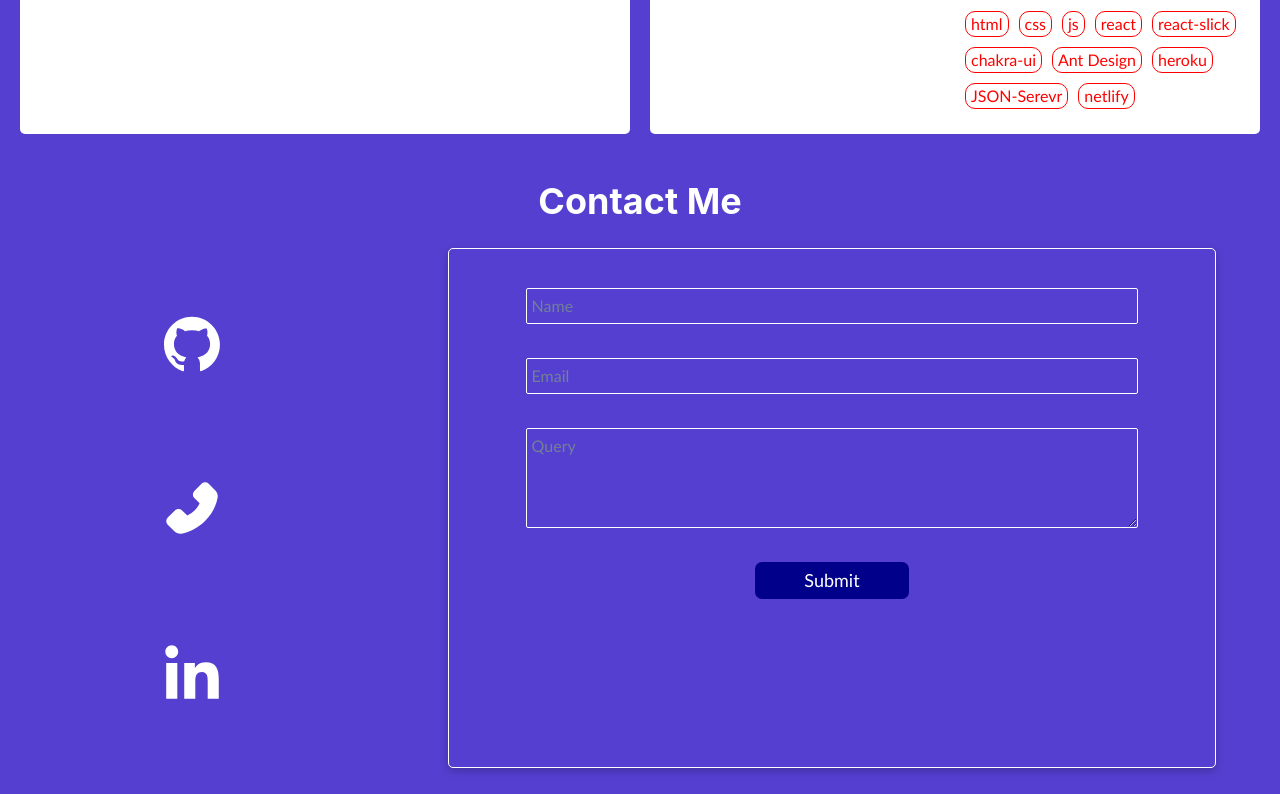
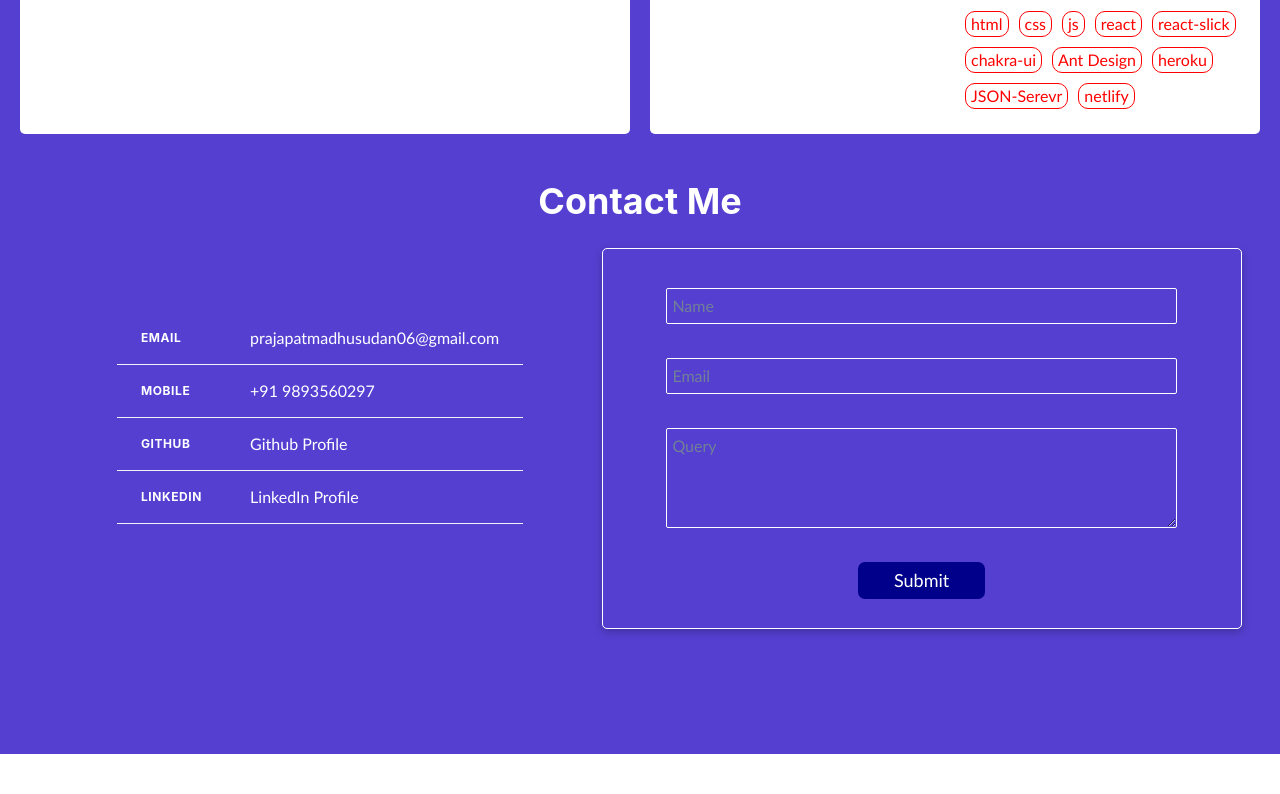
Before and after one commit to Madhusudan0906/Madhusudan0906.github.io, a React (Create React App) app: page / in a window 1280 px wide. Shown: the part 4067-4861 px from the top of the page. After the commit the page ends 4821 px from the top, so only its background shows below. Built offline with nearby package versions, Linux system fonts and the light colour scheme.

Commit message:
changes in contact section

```diff
--- a/src/components/Contact/Contact.jsx
+++ b/src/components/Contact/Contact.jsx
@@ -1,30 +1,95 @@
-import { Heading, useMediaQuery } from "@chakra-ui/react";
-import {AiFillGithub,AiFillPhone} from "react-icons/ai";
-import {GrLinkedinOption} from "react-icons/gr";
-import styles from "./Contact.module.css"
-export default function Contact(){
+import { Box, Heading, Table, Td, Th, Tr, useMediaQuery } from "@chakra-ui/react";
+import { AiFillGithub, AiFillPhone } from "react-icons/ai";
+import { GrLinkedinOption } from "react-icons/gr";
+import styles from "./Contact.module.css";
+export default function Contact() {
     const [isLargerThan426] = useMediaQuery("(min-width: 426px)");
+    const [isLargerThan768] = useMediaQuery("(min-width: 769px)");
     return (
         <div className={styles.main}>
             <Heading>Contact Me</Heading>
-            <div className={isLargerThan426?styles.contact:styles.contactsm}>
-            <div className={isLargerThan426?styles.cicon:styles.ciconsm}>
-            <a href="https://github.com/Madhusudan0906" target="_blank">
-        <AiFillGithub size="4em"/></a>
-        <a href="tel:9893560297" target="_blank"><AiFillPhone size="4em"/></a>
-        <a href="https://www.linkedin.com/in/madhusudan-prajapat-918808169/" target="_blank"><GrLinkedinOption size="4em" /></a>
-        </div>
-        <div>
-            <form className={isLargerThan426?styles.cform:styles.cformsm}>
-                <br/>
-                <input type="text" placeholder="Name" /><br/>
-                <input type="text" placeholder="Email"/><br/>
-                <textarea placeholder="Query"></textarea><br/>
-                <input type="submit" style={isLargerThan426?{width:"20%",backgroundColor:"darkblue",fontSize:"18px",border:"none",borderRadius:"7px",padding:"5px 10px"}:{width:"30%",backgroundColor:"darkblue",fontSize:"18px",border:"none",borderRadius:"7px",padding:"5px 10px"}}/><br/>
-            </form>
-        </div>
+            <div
+                className={isLargerThan768 ? styles.contact : styles.contactsm}
+            >
+                <div
+                    className={isLargerThan768 ? styles.cicon : styles.ciconsm}
+                >
+                    {/* <a href="https://github.com/Madhusudan0906" target="_blank">
+                        <AiFillGithub size="4em" />
+                    </a>
+                    <a href="tel:9893560297" target="_blank">
+                        <AiFillPhone size="4em" />
+                    </a>
+                    <a
+                        href="https://www.linkedin.com/in/madhusudan-prajapat-918808169/"
+                        target="_blank"
+                    >
+                        <GrLinkedinOption size="4em" />
+                    </a> */}
+                    {/* <p>Email: prajapatmadhusudan06@gmail.com</p>
+                    <p>Mobile: +91 9893560297</p>
+                    <p>Github: github.com/Madhusudan0906</p>
+                    <p>Linkedin: https://www.linkedin.com/in/madhusudan-prajapat-918808169/</p> */}
+                    <Box overflowX={'auto'}>
+                    <Table>
+                        <Tr>
+                            <Th color={'white'}>Email</Th>
+                            <Td>prajapatmadhusudan06@gmail.com</Td>
+                        </Tr>
+                        <Tr>
+                            <Th color={'white'}>Mobile</Th>
+                            <Td>+91 9893560297</Td>
+                        </Tr>
+                        <Tr>
+                            <Th color={'white'}>Github</Th>
+                            <Td>Github Profile</Td>
+                        </Tr>
+                        <Tr>
+                            <Th color={'white'}>LinkedIn</Th>
+                            <Td>LinkedIn Profile</Td>
+                        </Tr>
+                    </Table>
+                    </Box>
+                </div>
+                <div>
+                    <form
+                        className={
+                            isLargerThan426 ? styles.cform : styles.cformsm
+                        }
+                    >
+                        <br />
+                        <input type="text" placeholder="Name" />
+                        <br />
+                        <input type="text" placeholder="Email" />
+                        <br />
+                        <textarea placeholder="Query"></textarea>
+                        <br />
+                        <input
+                            type="submit"
+                            style={
+                                isLargerThan426
+                                    ? {
+                                          width: "20%",
+                                          backgroundColor: "darkblue",
+                                          fontSize: "18px",
+                                          border: "none",
+                                          borderRadius: "7px",
+                                          padding: "5px 10px",
+                                      }
+                                    : {
+                                          width: "30%",
+                                          backgroundColor: "darkblue",
+                                          fontSize: "18px",
+                                          border: "none",
+                                          borderRadius: "7px",
+                                          padding: "5px 10px",
+                                      }
+                            }
+                        />
+                        <br />
+                    </form>
+                </div>
             </div>
-
         </div>
     );
 }
--- a/src/components/Contact/Contact.module.css
+++ b/src/components/Contact/Contact.module.css
@@ -14,9 +14,11 @@
     justify-content: space-around;
 
 }
-
+.contact>div:first-child{
+    min-width:30%;
+}
 .contact>div:last-child{
-    min-width:60%;
+    min-width:50%;
     margin: 2% 5%;
     border: 1px solid;
     border-radius: 5px;
@@ -55,10 +57,10 @@
     display: flex;
     flex-direction: column;
     align-items: center;
-    gap: 100px;
+    /* gap: 100px; */
     padding: 5%;
-    width: 20%;
-    margin: 2% 5%;
+    width: 18%;
+    margin: 2% 2% 2% 10%;
 }
 .cform>input{
     background-color: transparent;
```
